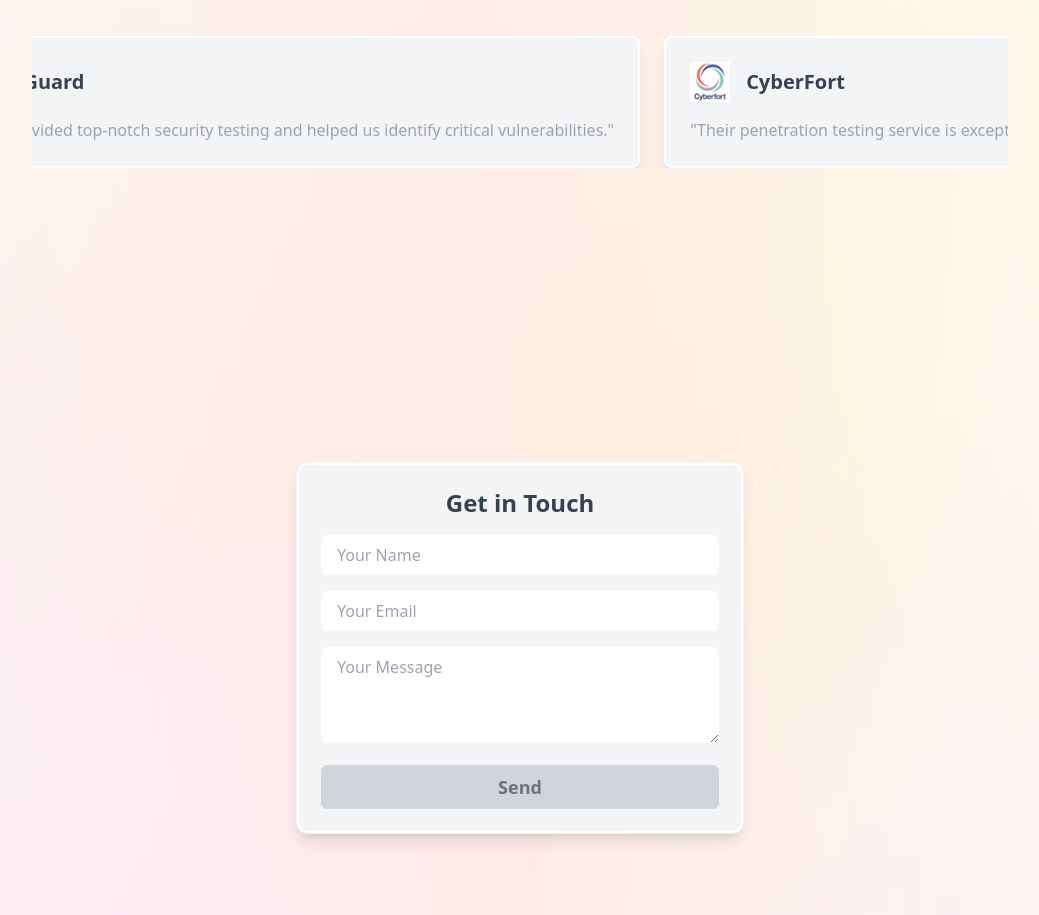
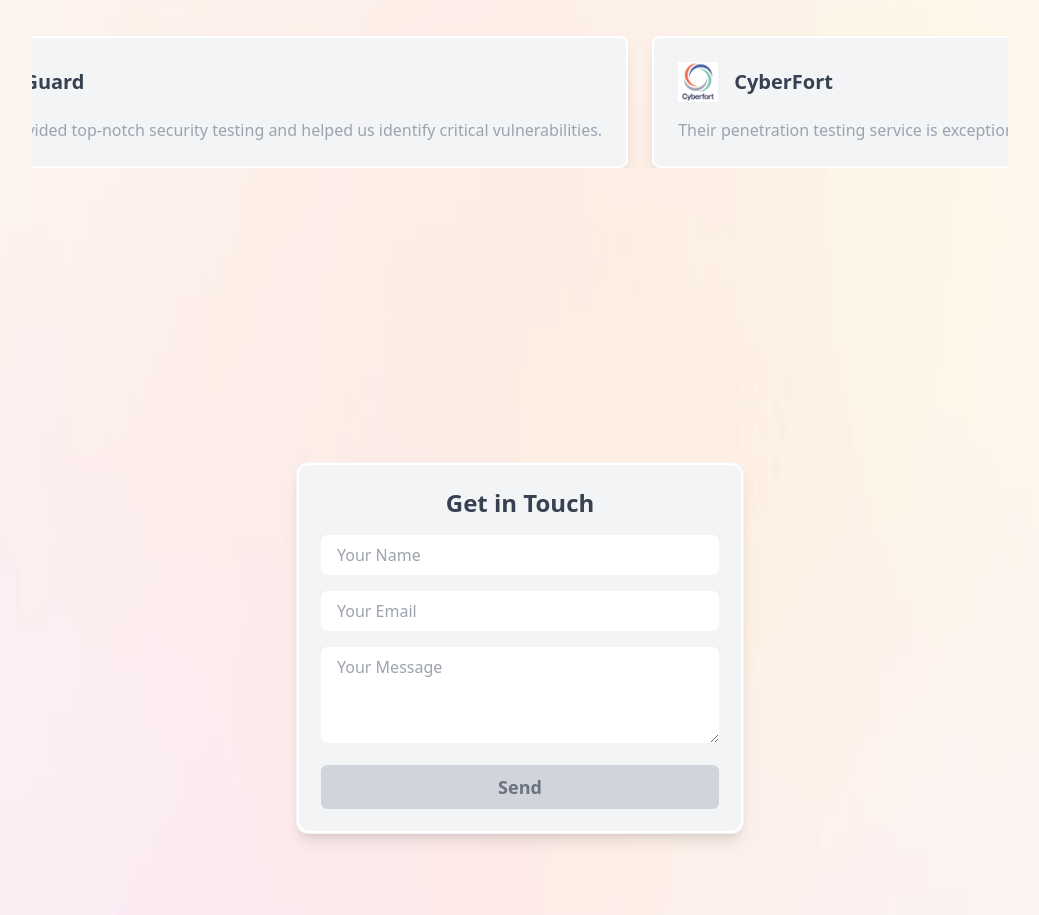
Before and after one commit to abhishek-kumar-91/agileHunter, a Next.js app: page / in a window 1280 px wide. Shown: the part 1619-2534 px from the top of the page, without its empty margins (120-1159 px from the left). Built offline with nearby package versions, Linux system fonts and the light colour scheme.

Commit message:
fix: Testimonial components

```diff
--- a/src/components/Testimonials.tsx
+++ b/src/components/Testimonials.tsx
@@ -2,6 +2,7 @@
 import { motion } from "framer-motion";
 import { useEffect, useRef } from "react";
 import Image from "next/image";
+
 const testimonials = [
   {
     company: "TechGuard",
@@ -70,7 +71,7 @@ const Testimonials = () => {
                 />
                 <h3 className="text-xl font-semibold text-gray-700">{testimonial.company}</h3>
               </div>
-              <p className="mt-4 text-gray-400">"{testimonial.feedback}"</p>
+              <p className="mt-4 text-gray-400">{testimonial.feedback}</p>
             </motion.div>
           ))}
         </div>
```
